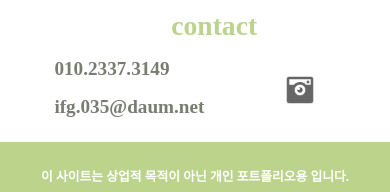
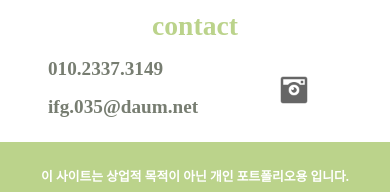
Before and after one commit to ifg035/web_portfolio, a plain HTML site: page index.html in a window 390 px wide. Shown: the part 2971-3163 px from the top of the page. Drawn offline with Linux system fonts and the light colour scheme.

Commit message:
web-portfolio-mobile

```diff
--- a/scss/style.scss
+++ b/scss/style.scss
@@ -534,6 +534,7 @@ h3{
         }
     }
     .web-port{
+        // padding-left:2.45rem;
         .web-box{
             display:block;
             .barun{
@@ -572,6 +573,7 @@ h3{
         }
         .grap-box{
             display:block;
+            // padding-left:2.4rem;
             .jellypia{
                 background: white;
                 margin:0;
@@ -618,7 +620,7 @@ h3{
         }
     }
     .mo-contact{
-        margin-left:2.4rem;
+        // margin-left:2.4rem;
         display: block;
         .contact-box{
             display: flex;
@@ -635,7 +637,7 @@ h3{
             text-align:center;
         }
         h4{
-            margin:1rem 0 0 1rem;
+            margin:1rem 0 0 3rem;
             font-size:1.2rem;
             color:$-text-color;
         }
```
Also changed, not shown: css/style.css, images/포트폴리오-02.jpg (added), images/포트폴리오-03.jpg (added), images/포트폴리오-11.jpg (added), 9 other files.
